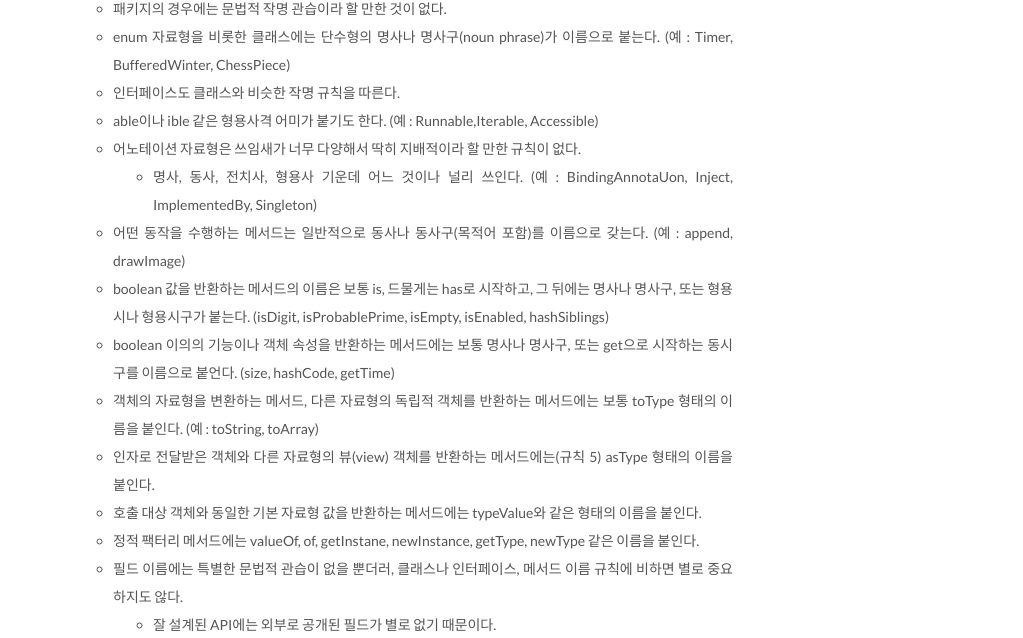
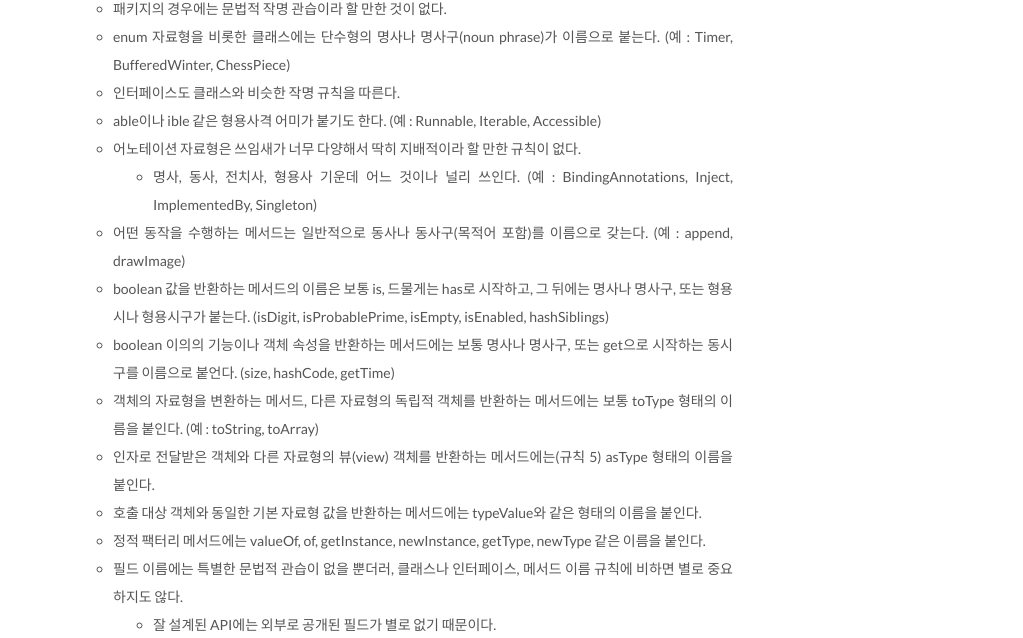
Before and after one commit to csj4032/csj4032.github.io, a Jekyll site: the page built from _posts/2018-01-21-Effective-Java.md, in a window 1280 px wide and 1400 px high, scrolled down 33285 px. Shown: the part 148-786 px from the top of the window, without its empty margins (257-1280 px from the left). Built offline with Jekyll 4.4.1, drawn with Linux system fonts in a browser that asks for light colours; comment, search, counter and statistics services are not loaded; some of the changed text lies outside the part shown.

Commit message:
이펙티브자바 2판 포스팅 수정

```diff
--- a/_posts/2018-01-21-Effective-Java.md
+++ b/_posts/2018-01-21-Effective-Java.md
@@ -701,7 +701,7 @@ public class Raw {
 ### 규칙 24 무점검 경고(unchecked warning)를 제거하라
 * 모든 무점검 경고는, 기능하다면 없애야 한다.
 * 제거할 수 없는 경고 메시지는 형 안전성이 확실할 때만 @SuppressWarnings("unchecked") 어노테이션(annotation)을 사용해 억제하기 바란다.
-* SuppressWarnings 어노테이션은 return 문에 붙일 수 없는데, **선언문**이 아니기 때문이다.
+* SuppressWarnings 어노테이션은 return 문에 붙일 수 없는데, **선언문** 이 아니기 때문이다.
 * @SuppressWarnings 어노테이션은 개별 지역 변수 선언부터 클래스 전체에까지, 어떤 크기의 단위에도 적용할 수 있다. 하지만 @SuppressWarnings 어노테이션은 가능한 한 작은 범위에 적용하라.
 * @SuppressWarnings("unchecked") 어노테이션을 사용할 때마다, 왜 형 안전성을 위반하지 않는지 밝히는 주석을 반드시 붙이라.
 
@@ -874,7 +874,7 @@ public @interface Test {
 * 인자 유효성을 검사하지 않으면 생기는 문제
   * 처리 도중에 이상한 예외를 내면서 죽어버리는 것
   * 실행이 제대로 되는 것 같기는 한데 잘못된 결과가 나오는 것
-* **클래스 불변식(invariant)을 위반하는 객체**가 만들어지는 것을 막으려면, 생성자에 전달되는 인자의 유효성을 반드시 검사해야 한다.
+* **클래스 불변식(invariant)을 위반하는 객체** 가 만들어지는 것을 막으려면, 생성자에 전달되는 인자의 유효성을 반드시 검사해야 한다.
 * 확증문을 클라이언트가 패키지를 어떻게 이용하건 확증 조건(asserted condition)은 항상 참이 되어야 한다고 주장하는 것이다.
 * 유효성 검사 예외
   * 오버헤드가 너무 크거나 비현실적이고, 계산과정에서 유효성 검사가 자연스럽게 이루어지는 경우
@@ -1180,16 +1180,16 @@ public class Sample {
   * 패키지의 경우에는 문법적 작명 관습이라 할 만한 것이 없다.
   * enum 자료형을 비롯한 클래스에는 단수형의 명사나 명사구(noun phrase)가 이름으로 붙는다. (예 :  Timer, BufferedWinter, ChessPiece)
   * 인터페이스도 클래스와 비슷한 작명 규칙을 따른다.
-   * able이나 ible 같은 형용사격 어미가 붙기도 한다. (예 : Runnable,Iterable, Accessible)
+   * able이나 ible 같은 형용사격 어미가 붙기도 한다. (예 : Runnable, Iterable, Accessible)
   * 어노테이션 자료형은 쓰임새가 너무 다양해서 딱히 지배적이라 할 만한 규칙이 없다.
-    * 명사, 동사, 전치사, 형용사 기운데 어느 것이나 널리 쓰인다. (예 : BindingAnnotaUon, Inject, ImplementedBy, Singleton)
+    * 명사, 동사, 전치사, 형용사 기운데 어느 것이나 널리 쓰인다. (예 : BindingAnnotations, Inject, ImplementedBy, Singleton)
   * 어떤 동작을 수행하는 메서드는 일반적으로 동사나 동사구(목적어 포함)를 이름으로 갖는다. (예 :  append, drawImage)
   * boolean 값을 반환하는 메서드의 이름은 보통 is, 드물게는 has로 시작하고, 그 뒤에는 명사나 명사구, 또는 형용시나 형용시구가 붙는다. (isDigit, isProbablePrime, isEmpty, isEnabled, hashSiblings)
   * boolean 이의의 기능이나 객체 속성을 반환하는 메서드에는 보통 명사나 명사구, 또는 get으로 시작하는 동시구를 이름으로 붙언다. (size, hashCode, getTime)
   * 객체의 자료형을 변환하는 메서드, 다른 자료형의 독립적 객체를 반환하는 메서드에는 보통 toType 형태의 이름을 붙인다. (예 : toString, toArray)
   * 인자로 전달받은 객체와 다른 자료형의 뷰(view) 객체를 반환하는 메서드에는(규칙 5) asType 형태의 이름을 붙인다.
   * 호출 대상 객체와 동일한 기본 자료형 값을 반환하는 메서드에는 typeValue와 같은 형태의 이름을 붙인다.
-  * 정적 팩터리 메서드에는 valueOf, of, getInstane, newInstance, getType, newType 같은 이름을 붙인다.
+  * 정적 팩터리 메서드에는 valueOf, of, getInstance, newInstance, getType, newType 같은 이름을 붙인다.
   * 필드 이름에는 특별한 문법적 관습이 없을 뿐더러, 클래스나 인터페이스, 메서드 이름 규칙에 비하면 별로 중요하지도 않다.
     * 잘 설계된 API에는 외부로 공개된 필드가 별로 없기 때문이다.
   * boolean 형의 필드에는 보통 boolean 메서드와 같은 이름을 붙이나, 접두어 is는 생략한다. (예 : initialized, Composite)
```
Also changed, not shown: other parts of _posts/2018-01-21-Effective-Java.md (+10 -10 lines).
